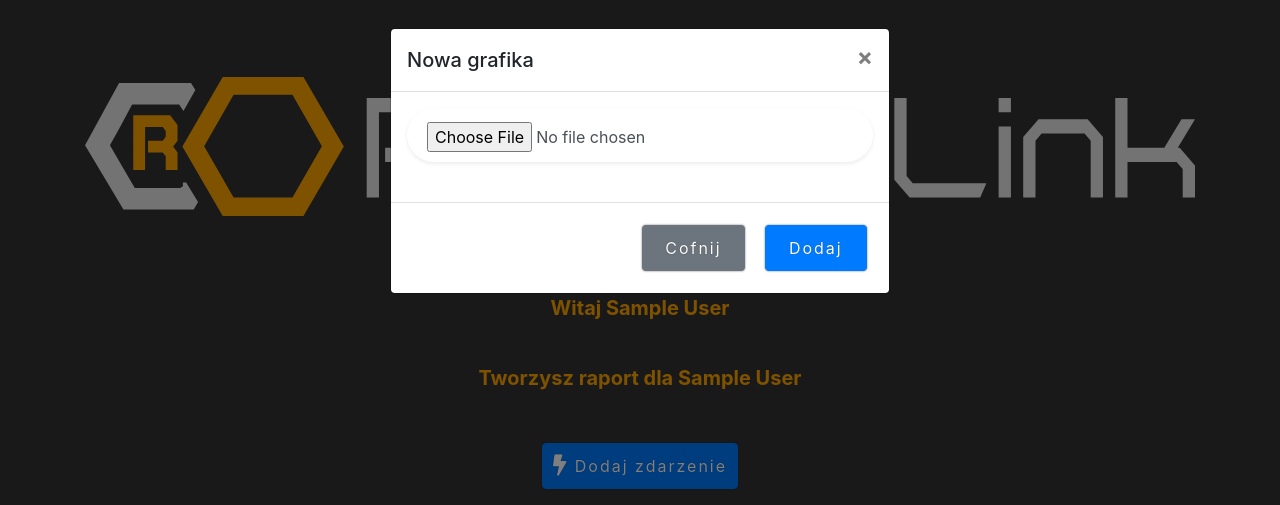
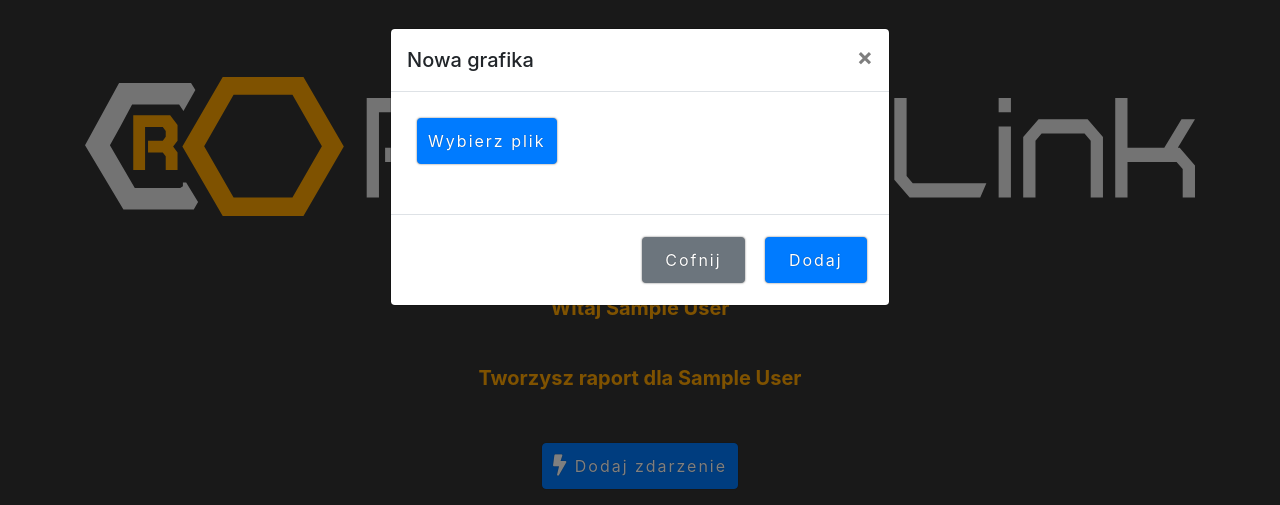
Before and after one commit to PrzemyslawTrabuc/RaportLink, a PHP site: page /raport_building.php in a window 1280 px wide, after a click on "Dodaj grafikę". Shown: the top 505 px of the page. Run offline with PHP 8.4, Linux system fonts and the light colour scheme; the visitor is signed in with stand-in values (Sample User, id 1); some libraries are stand-ins or nearby versions.

Commit message:
added btn class to photo form

```diff
--- a/raport_building.php
+++ b/raport_building.php
@@ -122,8 +122,9 @@ function showFileName( event ) {
 }
 
 </script>
-        <div class="input-group mb-3 px-2 py-2 rounded-pill bg-white shadow-sm">
-                    <input id="upload" type="file" onchange="readURL(this);" class="form-control border-0">
+        <div>
+                    <input id="upload" type="file" onchange="readURL(this);" class="btn btn-primary" hidden/>
+                    <label class="btn btn-primary" id="upload_label" for="upload">Wybierz plik</label>
         </div>
 
         <!-- Uploaded image area-->
--- a/scripts/config.php
+++ b/scripts/config.php
@@ -19,7 +19,7 @@ if(!empty($_ENV['MYSQL_ROOT_PASSWORD'])){
 if(!empty($_ENV['MYSQL_DB'])){
     $DB = $_ENV['MYSQL_DB'];
 } else {
-    $DB = 'raportlink';
+    $DB = 'raportlink_db';
 }
 
 /* Attempt to connect to MySQL database */
```
